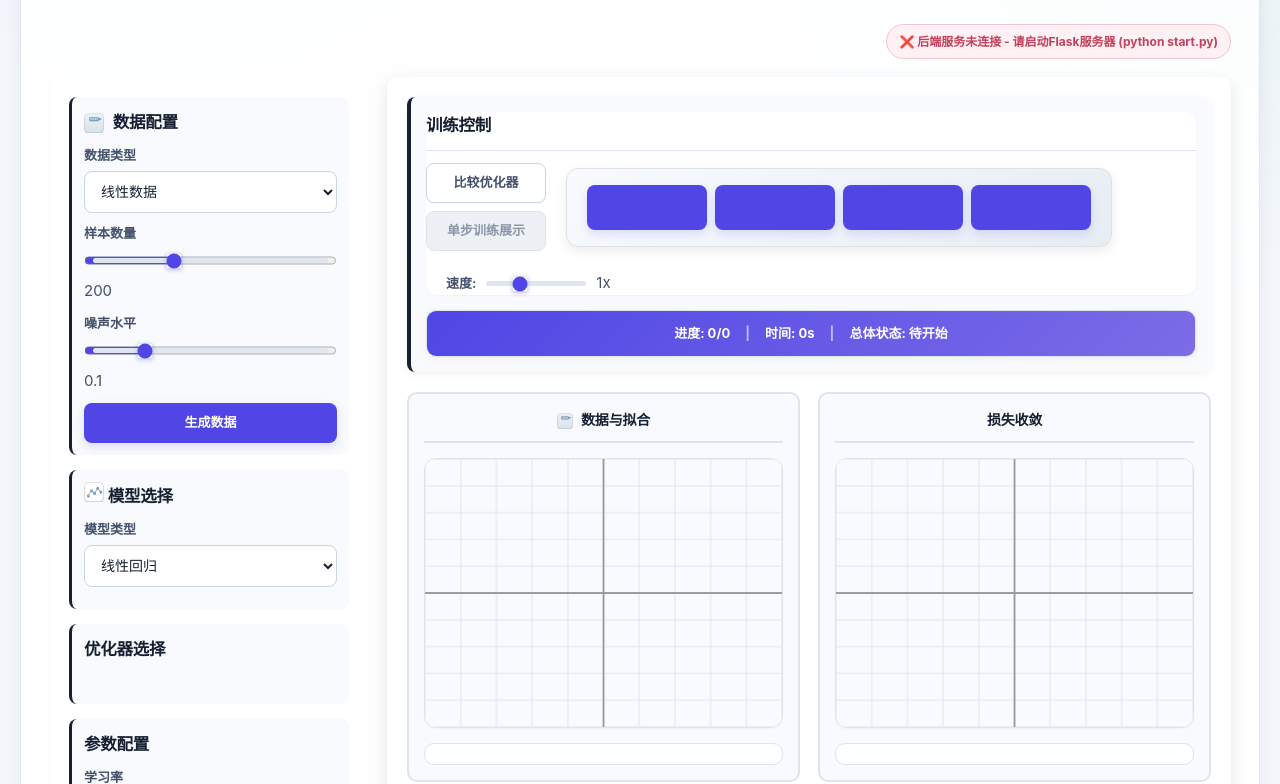
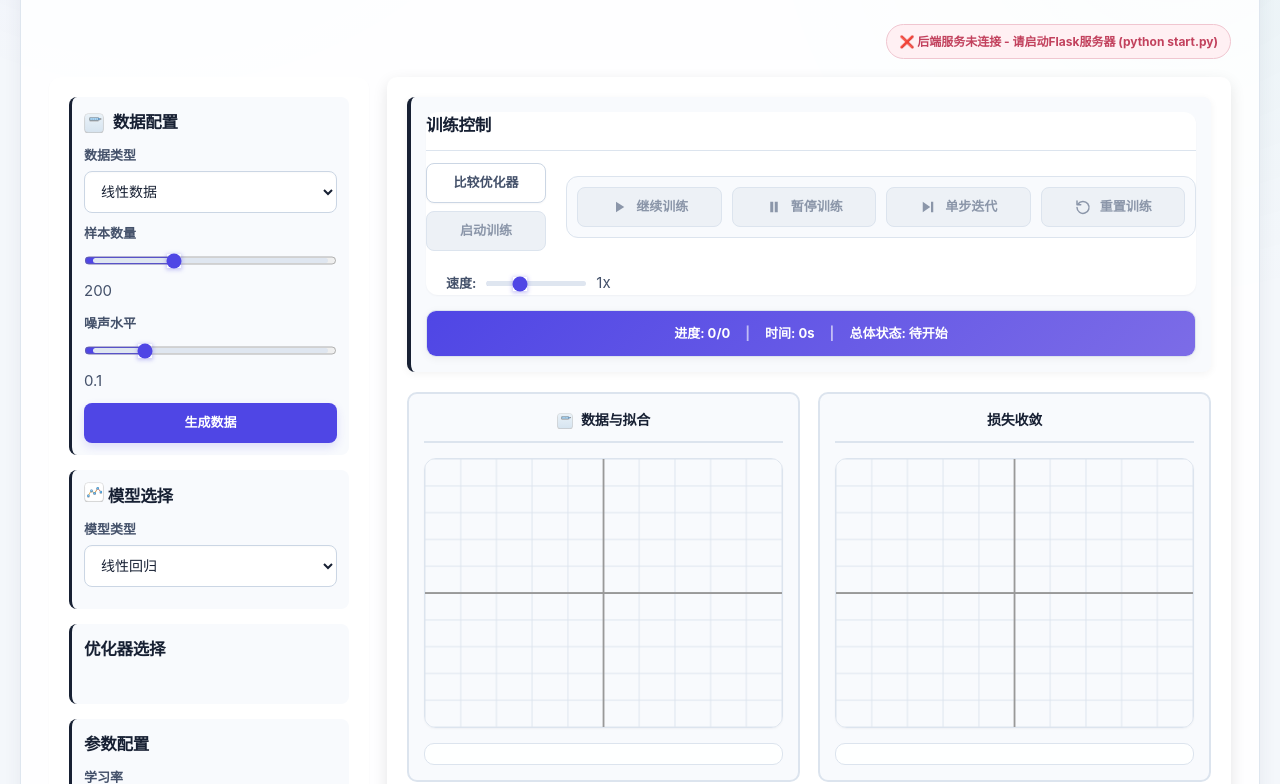
Before and after one commit to xuke225/VizML, a Flask app: page /html/sgd.html in a window 1280 px wide. Shown: the part 230-1014 px from the top of the page. Run offline with Flask 3, Linux system fonts and the light colour scheme.

Commit message:
fix: refine SGD training controls for v0.4.2

```diff
--- a/frontend/templates/sgd.html
+++ b/frontend/templates/sgd.html
@@ -505,176 +505,98 @@
         }
 
         .play-controls {
-            display: flex;
-            gap: 8px;
-            align-items: center;
-            padding: 16px 20px;
-            background: linear-gradient(135deg, #F8FAFD 0%, #E7EDF5 100%);
+            display: grid;
+            grid-template-columns: repeat(4, minmax(112px, 1fr));
+            gap: 10px;
+            align-items: stretch;
+            flex: 1 1 560px;
+            padding: 10px;
+            background: #F8FAFD;
+            border: 1px solid #DCE4EE;
             border-radius: 12px;
-            border: 1px solid #dee2e6;
-            box-shadow: 0 4px 12px rgba(0,0,0,0.08);
-            position: relative;
-            overflow: hidden;
-            min-height: 48px;
-        }
-
-        .play-controls::before {
-            content: '';
-            position: absolute;
-            top: 0;
-            left: -100%;
-            width: 100%;
-            height: 100%;
-            background: linear-gradient(90deg, transparent, rgba(255,255,255,0.3), transparent);
-            transition: left 0.6s ease;
-        }
-
-        .play-controls:hover::before {
-            left: 100%;
         }
 
         .play-btn {
-            width: 45px;
-            height: 45px;
-            border-radius: 10px;
-            border: none;
-            font-size: 16px;
-            cursor: pointer;
-            transition: all 0.3s cubic-bezier(0.175, 0.885, 0.32, 1.275);
-            display: flex;
+            display: inline-flex;
             align-items: center;
             justify-content: center;
-            font-weight: bold;
-            background: linear-gradient(135deg, #ffffff 0%, #F8FAFD 100%);
-            color: #44516A;
-            border: 1px solid #dee2e6;
-            position: relative;
-            overflow: hidden;
-            box-shadow: 0 2px 8px rgba(0,0,0,0.1);
-        }
-
-        .play-btn::before {
-            content: '';
-            position: absolute;
-            top: 0;
-            left: -100%;
-            width: 100%;
-            height: 100%;
-            background: linear-gradient(90deg, transparent, rgba(255,255,255,0.6), transparent);
-            transition: left 0.5s ease;
-        }
-
-        .play-btn:hover::before {
-            left: 100%;
-        }
-
-        .play-btn:hover {
-            background: linear-gradient(135deg, #4F46E5 0%, #7C6CE7 100%);
-            border-color: #4F46E5;
-            color: white;
-            transform: translateY(-3px) scale(1.05);
-            box-shadow: 0 8px 25px rgba(102, 126, 234, 0.4);
-        }
-
-        .play-btn:active {
-            transform: translateY(-1px) scale(1.02);
-            box-shadow: 0 4px 15px rgba(102, 126, 234, 0.3);
-        }
-
-        .play-btn.playing {
-            background: linear-gradient(135deg, #0F9D8A 0%, #2ecc71 100%);
-            border-color: #0F9D8A;
-            color: white;
-            box-shadow: 0 6px 20px rgba(39, 174, 96, 0.4);
-            animation: pulse-playing 2s infinite;
-        }
-
-        .play-btn.playing:hover {
-            background: linear-gradient(135deg, #229954 0%, #0F9D8A 100%);
-            border-color: #229954;
-            color: white;
-            transform: translateY(-3px) scale(1.05);
-            box-shadow: 0 10px 30px rgba(39, 174, 96, 0.5);
-        }
-
-        /* 特定按钮样式 */
-        .play-btn.play {
-            background: linear-gradient(135deg, #0F9D8A 0%, #2ecc71 100%);
-            border-color: #0F9D8A;
-            color: white;
-        }
-
-        .play-btn.play:hover {
-            background: linear-gradient(135deg, #229954 0%, #0F9D8A 100%);
-            border-color: #229954;
-            box-shadow: 0 8px 25px rgba(39, 174, 96, 0.4);
-        }
-
-        .play-btn.pause {
-            background: linear-gradient(135deg, #D99A20 0%, #e67e22 100%);
-            border-color: #D99A20;
-            color: white;
-        }
-
-        .play-btn.pause:hover {
-            background: linear-gradient(135deg, #e67e22 0%, #d35400 100%);
-            border-color: #e67e22;
-            box-shadow: 0 8px 25px rgba(243, 156, 18, 0.4);
-        }
-
-        .play-btn.step {
-            background: linear-gradient(135deg, #2B8AC6 0%, #236F9F 100%);
-            border-color: #2B8AC6;
-            color: white;
-        }
-
-        .play-btn.step:hover {
-            background: linear-gradient(135deg, #236F9F 0%, #1f618d 100%);
-            border-color: #236F9F;
-            box-shadow: 0 8px 25px rgba(52, 152, 219, 0.4);
-        }
-
-        .play-btn.reset {
-            background: linear-gradient(135deg, #C2415D 0%, #A9344D 100%);
-            border-color: #C2415D;
-            color: white;
-        }
-
-        .play-btn.reset:hover {
-            background: linear-gradient(135deg, #A9344D 0%, #a93226 100%);
-            border-color: #A9344D;
-            box-shadow: 0 8px 25px rgba(231, 76, 60, 0.4);
-        }
-
-        @keyframes pulse-playing {
-            0% {
-                box-shadow: 0 6px 20px rgba(39, 174, 96, 0.4), 0 0 0 0 rgba(39, 174, 96, 0.7);
-            }
-            70% {
-                box-shadow: 0 6px 20px rgba(39, 174, 96, 0.4), 0 0 0 10px rgba(39, 174, 96, 0);
-            }
-            100% {
-                box-shadow: 0 6px 20px rgba(39, 174, 96, 0.4), 0 0 0 0 rgba(39, 174, 96, 0);
-            }
-        }
-
-        /* 按钮点击波纹效果 */
-        .play-btn::after {
-            content: '';
-            position: absolute;
-            top: 50%;
-            left: 50%;
-            width: 0;
-            height: 0;
-            border-radius: 50%;
-            background: rgba(255, 255, 255, 0.3);
-            transform: translate(-50%, -50%);
-            transition: width 0.6s, height 0.6s;
-        }
-
-        .play-btn:active::after {
-            width: 300px;
-            height: 300px;
+            gap: 8px;
+            min-width: 0;
+            min-height: 44px;
+            padding: 10px 12px;
+            white-space: nowrap;
+        }
+
+        .play-btn svg {
+            width: 18px;
+            height: 18px;
+            flex: 0 0 auto;
+        }
+
+        body.viz-algorithm-page[data-viz-page="sgd"] .play-btn.play {
+            color: #fff !important;
+            border-color: #4F46E5 !important;
+            background: #4F46E5 !important;
+            box-shadow: 0 4px 10px rgba(79, 70, 229, .18) !important;
+        }
+
+        body.viz-algorithm-page[data-viz-page="sgd"] .play-btn.pause,
+        body.viz-algorithm-page[data-viz-page="sgd"] .play-btn.step {
+            color: #44516A !important;
+            border-color: #CBD6E4 !important;
+            background: #fff !important;
+            box-shadow: 0 1px 2px rgba(22, 32, 51, .04) !important;
+        }
+
+        body.viz-algorithm-page[data-viz-page="sgd"] .play-btn.reset {
+            color: #C2415D !important;
+            border-color: #EAB9C5 !important;
+            background: #FFF7F9 !important;
+            box-shadow: none !important;
+        }
+
+        body.viz-algorithm-page[data-viz-page="sgd"] .play-btn.play:hover:not(:disabled) {
+            border-color: #4338CA !important;
+            background: #4338CA !important;
+            box-shadow: 0 7px 16px rgba(79, 70, 229, .24) !important;
+        }
+
+        body.viz-algorithm-page[data-viz-page="sgd"] .play-btn:is(.pause, .step):hover:not(:disabled) {
+            color: #4F46E5 !important;
+            border-color: #BFC4F7 !important;
+            background: #EEF0FF !important;
+            box-shadow: 0 4px 10px rgba(79, 70, 229, .1) !important;
+        }
+
+        body.viz-algorithm-page[data-viz-page="sgd"] .play-btn.reset:hover:not(:disabled) {
+            color: #A9344D !important;
+            border-color: #D98A9D !important;
+            background: #FFF0F3 !important;
+            box-shadow: 0 4px 10px rgba(194, 65, 93, .1) !important;
+        }
+
+        body.viz-algorithm-page[data-viz-page="sgd"] .play-btn.is-active {
+            outline: 3px solid rgba(79, 70, 229, .16) !important;
+            outline-offset: 2px;
+        }
+
+        body.viz-algorithm-page[data-viz-page="sgd"] .play-btn:disabled {
+            color: #8B96A9 !important;
+            border-color: #DCE4EE !important;
+            background: #EDF1F6 !important;
+            box-shadow: none !important;
+        }
+
+        body.viz-algorithm-page[data-viz-page="sgd"] .play-btn.play.is-active:disabled {
+            color: #fff !important;
+            border-color: #4F46E5 !important;
+            background: #4F46E5 !important;
+        }
+
+        body.viz-algorithm-page[data-viz-page="sgd"] .play-btn.pause.is-active:disabled {
+            color: #4F46E5 !important;
+            border-color: #BFC4F7 !important;
+            background: #EEF0FF !important;
         }
 
         .speed-control {
@@ -731,6 +653,10 @@
                 align-items: flex-start;
             }
 
+            .speed-control {
+                margin-left: 0;
+            }
+
             .action-buttons {
                 width: auto;
                 align-items: stretch;
@@ -771,8 +697,8 @@
             }
 
             .play-controls {
-                justify-content: center;
                 width: 100%;
+                grid-template-columns: repeat(2, minmax(0, 1fr));
             }
 
             .speed-control {
@@ -1030,13 +956,25 @@
                         <div class="training-controls">
                             <div class="action-buttons">
                                 <button id="compareBtn" class="btn-secondary">比较优化器</button>
-                                <button id="startTrainingBtn" class="btn-primary" disabled>单步训练展示</button>
+                                <button id="startTrainingBtn" class="btn-primary" disabled>启动训练</button>
                             </div>
-                            <div class="play-controls">
-                                <button id="playBtn" class="play-btn play">▶</button>
-                                <button id="pauseBtn" class="play-btn pause">⏸</button>
-                                <button id="stepBtn" class="play-btn step">⏭</button>
-                                <button id="resetBtn" class="play-btn reset">🔄</button>
+                            <div class="play-controls" role="group" aria-label="训练过程控制">
+                                <button type="button" id="playBtn" class="play-btn play" title="从当前轮次继续自动训练" aria-label="继续自动训练" aria-pressed="false" disabled>
+                                    <svg viewBox="0 0 24 24" fill="none" aria-hidden="true"><path d="m8 5 11 7-11 7V5Z" fill="currentColor"/></svg>
+                                    <span>继续训练</span>
+                                </button>
+                                <button type="button" id="pauseBtn" class="play-btn pause" title="暂停自动训练，保留当前进度" aria-label="暂停自动训练" aria-pressed="false" disabled>
+                                    <svg viewBox="0 0 24 24" fill="none" aria-hidden="true"><path d="M7 5h4v14H7V5Zm6 0h4v14h-4V5Z" fill="currentColor"/></svg>
+                                    <span>暂停训练</span>
+                                </button>
+                                <button type="button" id="stepBtn" class="play-btn step" title="只执行一次迭代并更新可视化" aria-label="执行一次训练迭代" disabled>
+                                    <svg viewBox="0 0 24 24" fill="none" aria-hidden="true"><path d="m5 5 10 7L5 19V5Zm11 0h3v14h-3V5Z" fill="currentColor"/></svg>
+                                    <span>单步迭代</span>
+                                </button>
+                                <button type="button" id="resetBtn" class="play-btn reset" title="清除本次训练进度，保留数据和参数" aria-label="重置训练进度" disabled>
+                                    <svg viewBox="0 0 24 24" fill="none" aria-hidden="true"><path d="M5.4 8A8 8 0 1 1 4 12.5" stroke="currentColor" stroke-width="2" stroke-linecap="round"/><path d="M4 4v5h5" stroke="currentColor" stroke-width="2" stroke-linecap="round" stroke-linejoin="round"/></svg>
+                                    <span>重置训练</span>
+                                </button>
                             </div>
                             <div class="speed-control">
                                 <label>速度:</label>
@@ -1181,6 +1119,9 @@
                 this.selectedOptimizers = ['sgd'];
                 this.trainingTimer = null;
                 this.animationTimer = null;
+                this.controlState = 'idle';
+                this.isStepPending = false;
+                this.trainingRevision = 0;
 
                 // 画布和上下文
                 this.canvases = {
@@ -1229,6 +1170,7 @@
 
                 // 设置事件监听器
                 this.setupEventListeners();
+                this.updateTrainingControlState('idle');
 
                 // 初始化画布
                 this.initializeCanvases();
@@ -1556,7 +1498,7 @@
                         this.currentData = result.data;
 
                         this.visualizeData();
-                        document.getElementById('startTrainingBtn').disabled = false;
+                        this.updateTrainingControlState(this.trainingSession ? this.controlState : 'idle');
 
                         this.updateStatus(`✅ 数据生成完成，共 ${this.currentData.n_samples} 个样本`);
                     } else {
@@ -1636,6 +1578,7 @@
                 }
 
                 try {
+                    this.updateTrainingControlState('starting');
                     this.updateStatus('正在启动训练会话...');
 
                     // 获取模型配置
@@ -1702,9 +1645,12 @@
                         this.currentEpoch = 0;
                         this.startTime = Date.now();
                         this.trainingHistory = {};
+                        this.trainingRevision += 1;
+                        this.isTraining = false;
+                        this.isStepPending = false;
 
                         this.updateStatus('✅ 训练会话已启动，正在开始训练...');
-                        this.enableTrainingControls(true);
+                        this.updateTrainingControlState('paused');
 
                         // 自动开始训练
                         setTimeout(() => {
@@ -1716,19 +1662,59 @@
 
                 } catch (error) {
                     console.error('启动训练会话失败:', error);
+                    this.updateTrainingControlState('idle');
                     this.updateStatus('❌ 启动训练失败: ' + error.message);
                 }
             }
 
-            enableTrainingControls(enabled) {
-                const controls = ['playBtn', 'pauseBtn', 'stepBtn', 'resetBtn'];
-                controls.forEach(id => {
-                    document.getElementById(id).disabled = !enabled;
-                });
+            updateTrainingControlState(state) {
+                this.controlState = state;
+
+                const buttons = {
+                    play: document.getElementById('playBtn'),
+                    pause: document.getElementById('pauseBtn'),
+                    step: document.getElementById('stepBtn'),
+                    reset: document.getElementById('resetBtn')
+                };
+                const enabledByState = {
+                    idle: [],
+                    starting: [],
+                    running: ['pause', 'reset'],
+                    paused: ['play', 'step', 'reset'],
+                    stepping: [],
+                    completed: ['reset']
+                };
+                const enabledControls = new Set(enabledByState[state] || []);
+
+                Object.entries(buttons).forEach(([name, button]) => {
+                    button.disabled = !enabledControls.has(name);
+                    button.classList.toggle('is-active',
+                        (name === 'play' && state === 'running') ||
+                        (name === 'pause' && state === 'paused'));
+                });
+
+                buttons.play.setAttribute('aria-pressed', String(state === 'running'));
+                buttons.pause.setAttribute('aria-pressed', String(state === 'paused'));
+
+                const controls = document.querySelector('.play-controls');
+                controls.dataset.state = state;
+
+                const statusLabels = {
+                    idle: '待开始',
+                    starting: '准备中',
+                    running: '训练中',
+                    paused: '已暂停',
+                    stepping: '单步执行中',
+                    completed: '训练完成'
+                };
+                document.getElementById('overallStatus').textContent = statusLabels[state] || '待开始';
+
+                const startButton = document.getElementById('startTrainingBtn');
+                startButton.disabled = !this.currentSessionKey || state !== 'idle';
             }
 
             playTraining() {
-                if (!this.trainingSession || this.isTraining) return;
+                if (!this.trainingSession || this.isTraining || this.controlState === 'completed') return;
 
                 this.isTraining = true;
                 const speed = parseFloat(document.getElementById('speedSlider').value);
@@ -1738,29 +1724,30 @@
                     this.stepTraining();
                 }, interval);
 
-                // 更新按钮状态
-                document.getElementById('playBtn').classList.add('playing');
-                document.getElementById('pauseBtn').classList.remove('playing');
-
+                this.updateTrainingControlState('running');
                 this.updateStatus('🔄 训练进行中...');
             }
 
             pauseTraining() {
+                if (!this.trainingSession || this.controlState === 'completed') return;
+
                 this.isTraining = false;
                 if (this.trainingTimer) {
                     clearInterval(this.trainingTimer);
                     this.trainingTimer = null;
                 }
 
-                // 更新按钮状态
-                document.getElementById('playBtn').classList.remove('playing');
-                document.getElementById('pauseBtn').classList.add('playing');
-
+                this.updateTrainingControlState('paused');
                 this.updateStatus('⏸ 训练已暂停');
             }
 
             async stepTraining() {
-                if (!this.trainingSession) return;
+                if (!this.trainingSession || this.isStepPending || this.controlState === 'completed') return;
+
+                const wasRunning = this.isTraining;
+                const requestRevision = this.trainingRevision;
+                this.isStepPending = true;
+                if (!wasRunning) this.updateTrainingControlState('stepping');
 
                 try {
                     const batchSize = document.getElementById('batchSize').value || null;
@@ -1776,6 +1763,7 @@
                     });
 
                     const result = await response.json();
+                    if (requestRevision !== this.trainingRevision || !this.trainingSession) return;
 
                     if (result.status === 'success') {
                         this.currentEpoch = result.step_result.epoch;
@@ -1795,17 +1783,37 @@
                         // 检查是否完成训练
                         const maxIter = parseInt(document.getElementById('maxIterations').value);
                         if (this.currentEpoch >= maxIter) {
-                            this.pauseTraining();
+                            this.isTraining = false;
+                            if (this.trainingTimer) {
+                                clearInterval(this.trainingTimer);
+                                this.trainingTimer = null;
+                            }
+                            this.updateTrainingControlState('completed');
                             this.showTrainingCompletedSummary();
+                        } else if (!wasRunning) {
+                            this.updateTrainingControlState('paused');
                         }
                     } else {
                         throw new Error(result.message);
                     }
 
                 } catch (error) {
+                    if (requestRevision !== this.trainingRevision) return;
                     console.error('训练步骤失败:', error);
-                    this.pauseTraining();
+                    this.isTraining = false;
+                    if (this.trainingTimer) {
+                        clearInterval(this.trainingTimer);
+                        this.trainingTimer = null;
+                    }
+                    this.updateTrainingControlState('paused');
                     this.updateStatus('❌ 训练步骤失败: ' + error.message);
+                } finally {
+                    if (requestRevision === this.trainingRevision) {
+                        this.isStepPending = false;
+                        if (this.controlState === 'stepping') {
+                            this.updateTrainingControlState('paused');
+                        }
+                    }
                 }
             }
 
@@ -2361,7 +2369,13 @@
             }
 
             resetTraining() {
-                this.pauseTraining();
+                this.trainingRevision += 1;
+                this.isTraining = false;
+                this.isStepPending = false;
+                if (this.trainingTimer) {
+                    clearInterval(this.trainingTimer);
+                    this.trainingTimer = null;
+                }
 
                 this.trainingSession = null;
                 this.currentEpoch = 0;
@@ -2383,7 +2397,7 @@
                 const panel = document.getElementById('optimizersStatusPanel');
                 panel.innerHTML = '';
 
-                this.enableTrainingControls(false);
+                this.updateTrainingControlState('idle');
                 this.updateStatus('🔄 训练状态已重置');
             }
 
```
Also changed, not shown: version.md (+13 -3 lines).
